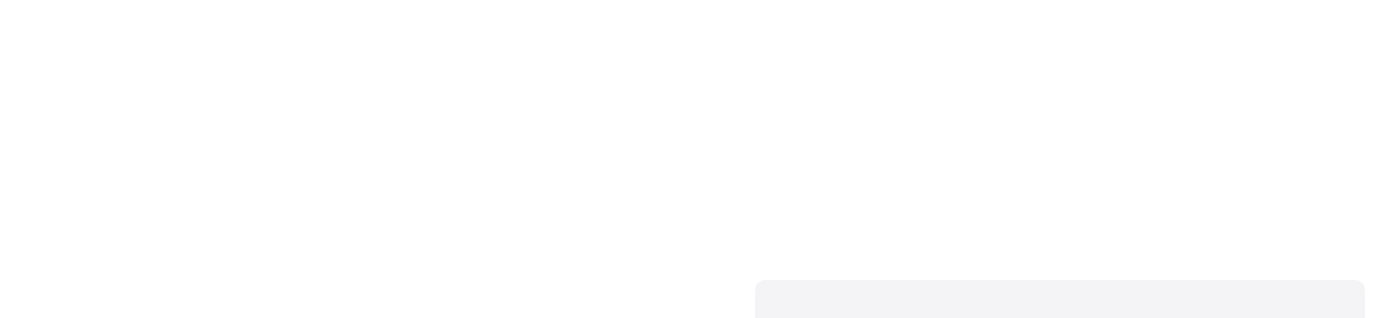
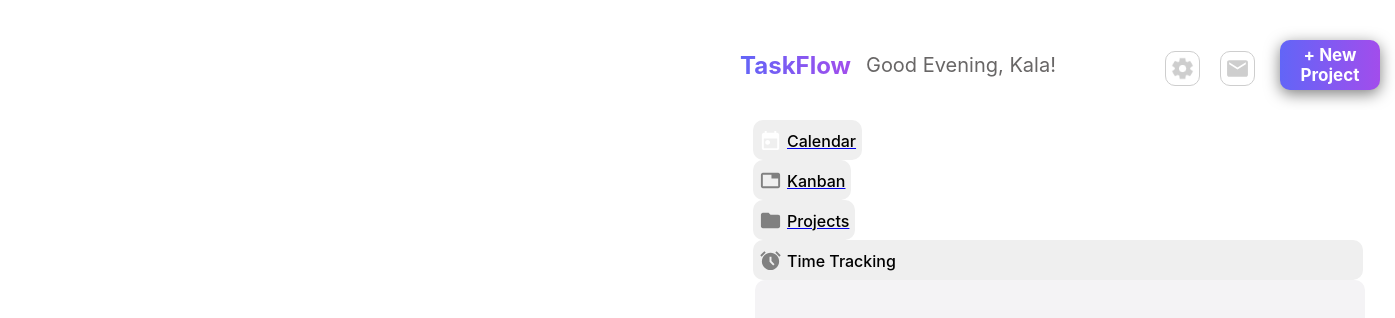
Before and after one commit to shakaylac/TaskFlow, a React (Create React App) app in the folder taskflow-app/: page /kanban in a window 1280 px wide. Shown: the top 318 px of the page, 1395 px wide, since content can reach past the window. Built offline with nearby package versions, Linux system fonts and the light colour scheme.

Commit message:
Put the header and nav from the container into the App.js file so that the components can more easliy swap out. It was confusing the wasy I had it at first and was causing issues.

```diff
--- a/taskflow-app/src/App.js
+++ b/taskflow-app/src/App.js
@@ -1,19 +1,72 @@
+
+
 import './CSS/App.css';
-import Container from './Pages/Container.js'
-import { BrowserRouter as Router, Route, Routes } from 'react-router-dom';
+import React, { useEffect, useState } from 'react';
+import { BrowserRouter as Router, Route, Routes, Link } from 'react-router-dom';
+import Container from './Pages/Container.js';
 import Calendar from './Pages/Calendar.js';
 import Kanban from './Pages/Kanban.js';
+import TimeTracking from './Pages/Time-tracking.js';
+import Projects from './Pages/Projects.js';
+import settings from './assets/settings.png';
+import mail from './assets/mail.svg';
+import today from './assets/today.svg';
+import tab from './assets/tab.svg';
+import folder_filled from './assets/folder_filled.svg';
+import alarm from './assets/alarm.svg';
 
 function App() {
+  const [greeting, setGreeting] = useState('');
+  const [userName, setUserName] = useState(', Kala!');
+
+  useEffect(() => {
+    const date = new Date();
+    const hour = date.getHours();
+    if (hour >= 5 && hour < 12) {
+      setGreeting('Good Morning');
+    } else if (hour >= 12 && hour < 18) {
+      setGreeting('Good Afternoon');
+    } else {
+      setGreeting('Good Evening');
+    }
+  }, []);
+
   return (
     <Router>
-      <Routes>
-        <Route path="/calendar" element={<Calendar />} />
-        <Route path="/kanban" element={<Kanban />} />
-        <Route path="/" element={<Container />} />
-      </Routes>
+      <div>
+        <header className="header">
+          <h2 className="logo">TaskFlow</h2>
+          <p style={{ fontFamily: 'Inter', color: '#686666', fontSize: '20PX' }}>{greeting}</p>
+          <p style={{ fontFamily: 'Inter', color: '#686666', fontSize: '20PX' }}>{userName}</p>
+          <div className="container-btns">
+            <button className="settings" id="settings"> <img src={settings} className='settings-icon' alt="settings" /></button>
+            <button className="inbox" id="inbox">  <img src={mail} className='mail-icon' alt="mail" /></button>
+            <button className="new-project" id="new_project">+ New Project</button>
+          </div>
+        </header>
+        <section className='navigation-bkg'>
+          <div className='nav-btns'>
+            <Link to="/calendar">
+              <button className='calendar'><img src={today} className='today-icon' alt="calendar" />Calendar</button>
+            </Link>
+            <Link to="/kanban">
+              <button className='kanban'><img src={tab} className='tab-icon' alt="kanban" />Kanban</button>
+            </Link>
+            <Link to="/projects">
+              <button className='project'><img src={folder_filled} className='folder_filled-icon' alt="projects" />Projects</button>
+            </Link>
+            <button className='time-tracking'><img src={alarm} className='alarm-icon' alt="time-tracking" />Time Tracking</button>
+          </div>
+        </section>
+        <Routes>
+          <Route path="/calendar" element={<Calendar />} />
+          <Route path="/kanban" element={<Kanban />} />
+          <Route path="/projects" element={<Projects />} />
+          <Route path="/time-tracking" element={<TimeTracking />} />
+          <Route path="/" element={<Container />} />
+        </Routes>
+      </div>
     </Router>
-
   );
 }
 
--- a/taskflow-app/src/CSS/App.css
+++ b/taskflow-app/src/CSS/App.css
@@ -36,3 +36,81 @@
     transform: rotate(360deg);
   }
 }
+
+/* Header */
+.header {
+    display: flex;
+    align-items: center;
+    background-color: #fff;
+    width: 670px;
+    height: 70px;
+    margin-left: 85px;
+    margin-top: 30px;
+    border-radius: 10px;
+    position: absolute;
+    z-index: 4;
+}
+
+.logo {
+    font-family: 'Inter';
+    background-image: linear-gradient(to right, #6265F7,#A24DEC);
+  -webkit-background-clip: text; /* For WebKit browsers */
+  background-clip: text; /* Standard */
+  color: transparent;
+  margin: 15px;
+}
+
+.container-btns {
+    margin-left: auto;
+}
+
+.settings, .inbox {
+    width: 35px;
+    height: 35px;
+    border: none;
+    margin: 10px;
+    border-radius: 10px;
+    border: 1.5px solid #CECECE;
+    background-color: #fff;
+}
+
+
+.new-project {
+    padding: 5px;
+    width: 100px;
+    border-radius: 10px;
+    border: none;
+    margin: 15px;
+    background-image: linear-gradient(to right, #6265F7,#A24DEC);
+    color: #fff;
+    font-family: 'Inter';
+    font-size: 17px;
+    font-weight: bold;
+    box-shadow: 0px 4px 15px rgba(0,0,0,0.5);
+}
+
+.settings-icon, .mail-icon{
+    margin-left: -2px;
+    margin-top: 3px;
+    width: 25px;
+    height: 25px;
+    }
+
+.new-project:hover {
+    background-color: #fff;
+    background-image: linear-gradient(to right, #6265F7,#A24DEC);
+    -webkit-background-clip: text; /* For WebKit browsers */
+    background-clip: text; /* Standard */
+    color: transparent;
+    box-shadow: none;
+    border: 1px solid #CECECE;
+}
+
+.settings:hover {
+    box-shadow: 0px 4px 15px rgba(0,0,0,0.2);
+}
+
+.inbox:hover {
+        box-shadow: 0px 4px 15px rgba(0,0,0,0.2);
+
+}
--- a/taskflow-app/src/Pages/Container.js
+++ b/taskflow-app/src/Pages/Container.js
@@ -1,103 +1,16 @@
 import '../CSS/Container.css';
 import React, { useEffect, useState } from 'react';
 import { Link } from 'react-router-dom';
-import settings from '../assets/settings.png';
-import mail from '../assets/mail.svg';
-import today from '../assets/today.svg';
-import tab from '../assets/tab.svg';
-import folder_filled from '../assets/folder_filled.svg';
-import alarm from '../assets/alarm.svg';
+
 import Calendar from './Calendar';
 
 
 function Container() {
-    /* Header */
-    const [greeting, setGreeting] = useState('');
-    const [userName, setUserName] = useState(', Kala!');
-
-    useEffect(() => {
-        const date = new Date();
-        const hour  = date.getHours();
-
-        if (hour >= 5 && hour < 12) {
-            setGreeting("Good Morning");
-        } else if (hour >= 12 && hour < 18) {
-            setGreeting("Good Afternoon");
-        } else {
-            setGreeting("Good Evening");
-        }
-
-    }, []);
-
-    /* Navigation */
-
-
-
-      const [isActive, setIsActive] = useState(false);
-    const gradient = 'linear-gradient(to right, #6265F7,#A24DEC)';
-
-    const calendarBtn = {
-        backgroundColor: isActive ? gradient : 'white',
-        color: '#808080'
-
-    }
-
-    const kanbanBtn = {
-        backgroundColor: isActive ? 'white' : gradient,
-        color: '#fff'
-    }
-
-    const projectBtn = {
-        backgroundColor: isActive ? 'white' : gradient,
-        color: '#fff'
-    }
-
-    const timeTrackingBtn = {
-        backgroundColor: isActive ? 'white' : gradient,
-        color: '#fff'
-    }
 
 
 
     return(
-        <>
-        <header className="header">
-                    <h2 className="logo">TaskFlow</h2>
-                    <p style={{ fontFamily: 'Inter', color: '#686666', fontSize: '20PX' }}>
-                        {greeting}
-                    </p>
-                    <p style={{ fontFamily: 'Inter', color: '#686666', fontSize: '20PX' }}>
-                        {userName}
-                    </p>
-
-                    <div className="container-btns">
-                        <button className="settings" id="settings"> <img src={settings} className='settings-icon'></img> </button>
-                        <button className="inbox" id="inbox">  <img src={mail} className='mail-icon'></img> </button>
-
-                        <button className="new-project" id="new_project">+ New Project</button>
-                    </div>
-
-                </header>
-
-         <section className='navigation-bkg'>
-                    <div className='nav-btns'>
-                        <Link to="/calendar">
-                        <button className='calendar' style={{calendarBtn, backgroundImage: gradient, color: '#fff'}} onClick={() => setIsActive(!isActive)}><img src={today} className='today-icon'></img>Calendar</button>
-                        </Link>
-                        <Link to="/kanban">
-                            <button className='kanban' style={{kanbanBtn, backgroundColor: '#fff', color: '#808080'}} onClick={() => setIsActive(!isActive)}><img src={tab} className='tab-icon'></img>Kanban</button>
-                        </Link>
-                        <Link to="/projects">
-                            <button className='project' style={{projectBtn, backgroundColor: '#fff', color: '#808080'}} onClick={() => setIsActive(!isActive)}><img src={folder_filled} className='folder_filled-icon'></img>Projects</button>
-                        </Link>
-
-                        <button className='kanban' style={{kanbanBtn, backgroundColor: '#fff', color: '#808080'}} onClick={() => setIsActive(!isActive)}><img src={tab} className='tab-icon'></img>Kanban</button>
-                        <button className='project' style={{projectBtn, backgroundColor: '#fff', color: '#808080'}} onClick={() => setIsActive(!isActive)}><img src={folder_filled} className='folder_filled-icon'></img>Projects</button>
-                        <button className='time-tracking' style={{timeTrackingBtn, backgroundColor: '#fff', color: '#808080'}} onClick={() => setIsActive(!isActive)}><img src={alarm} className='alarm-icon'></img>Time Tracking</button>
-                    </div>
-
-
-                </section>
+       <>
 
                 <Calendar />
 
```
